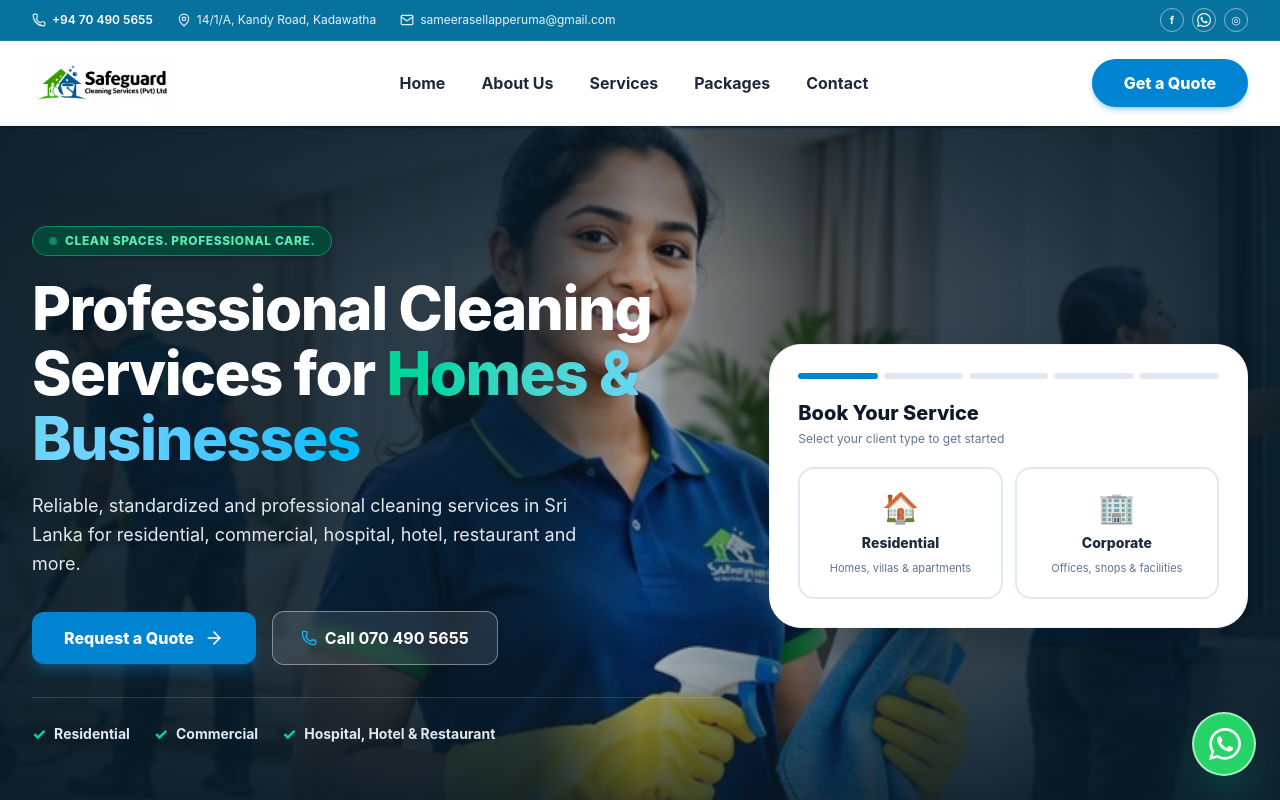
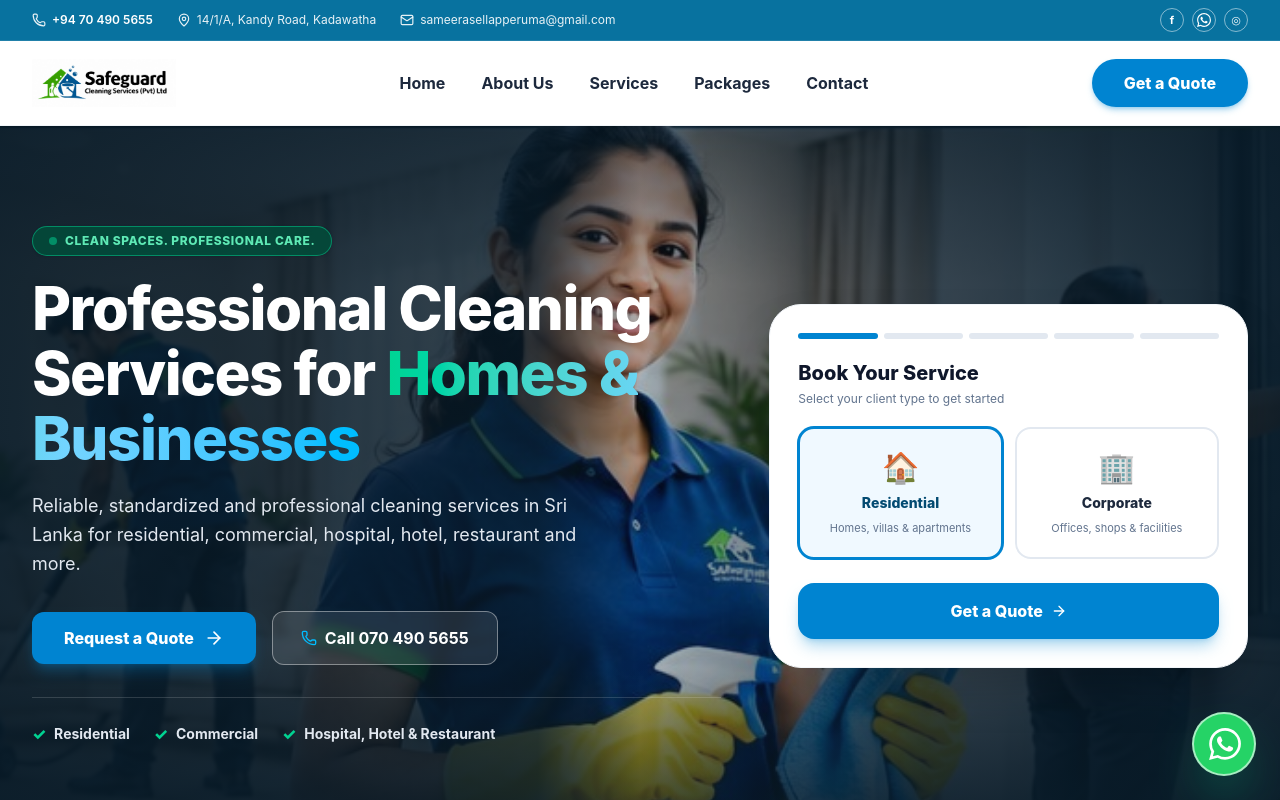
Before and after one commit to ChaminduYasintha/safegurd, a React (Vite) app: page / in a window 1280 px wide. Shown: the top 800 px of the page. Built offline with nearby package versions, Linux system fonts and the light colour scheme.

Commit message:
Remove Send via WhatsApp button from Hero calculator and add Get a Quote button to first view

```diff
--- a/src/components/Hero.jsx
+++ b/src/components/Hero.jsx
@@ -1,5 +1,5 @@
 import { useState } from 'react'
-import { ArrowRight, Phone, ChevronLeft, Send, CheckCircle2, MapPin, AlertCircle } from 'lucide-react'
+import { ArrowRight, Phone, ChevronLeft, CheckCircle2, MapPin, AlertCircle } from 'lucide-react'
 import heroBgImg from '../assets/hero_bg.jpg'
 
 /* ─────────────────────────────────────────────
@@ -178,55 +178,12 @@ const FORMS = {
 }
 
 /* ─────────────────────────────────────────────
-   WHATSAPP MESSAGE BUILDER
-───────────────────────────────────────────── */
-
-function buildWhatsAppMessage(category, subService, district, formData, formDef) {
-  const catLabel = category === 'residential' ? 'Residential' : 'Corporate'
-  const subLabel = SUB_SERVICES[category].find(s => s.id === subService)?.label || subService
-
-  const lines = [
-    `📋 *New Quote Request — Safeguard Cleaning Services*`,
-    ``,
-    `*Category:* ${catLabel}`,
-    `*Service:* ${subLabel}`,
-    `*Location / District:* ${district}`,
-    ``,
-  ]
-
-  if (formDef.note) lines.push(`_${formDef.note}_`, ``)
-
-  formDef.fields.forEach(field => {
-    if (field.type === 'pricing-display') {
-      const price = getLongtermPrice(formData.frequency, formData.times, formData.distance)
-      if (price !== null) lines.push(`*${field.label}:* LKR ${price.toLocaleString()}`)
-      return
-    }
-    const val = formData[field.key]
-    if (field.type === 'counter') {
-      lines.push(`*${field.label}:* ${val || 1}`)
-      return
-    }
-    if (!val || val === '') return
-    if (field.type === 'checks') {
-      const checked = Array.isArray(val) ? val.join(', ') : val
-      lines.push(`*${field.label}:* ${checked}`)
-    } else {
-      lines.push(`*${field.label}:* ${val}`)
-    }
-  })
-
-  lines.push(``, `_Sent via safeguardclean.lk_`)
-  return encodeURIComponent(lines.join('\n'))
-}
-
-/* ─────────────────────────────────────────────
    MAIN HERO COMPONENT
 ───────────────────────────────────────────── */
 
 export default function Hero() {
   const [step, setStep]             = useState('category')   // category | location | subservice | form | done
-  const [category, setCategory]     = useState(null)
+  const [category, setCategory]     = useState('residential')
   const [district, setDistrict]     = useState('')
   const [subService, setSubService] = useState(null)
   const [formData, setFormData]     = useState({})
@@ -237,7 +194,12 @@ export default function Hero() {
   const formDef = formKey ? FORMS[formKey] : null
 
   /* helpers */
-  const selectCategory = (id) => { setCategory(id); setStep('location') }
+  const selectCategory = (id) => { setCategory(id) }
+
+  const confirmCategory = () => {
+    if (!category) return
+    setStep('location')
+  }
 
   const confirmLocation = () => {
     if (!district) return
@@ -252,7 +214,7 @@ export default function Hero() {
   }
 
   const goBack = () => {
-    if (step === 'location')    { setCategory(null); setDistrict(''); setStep('category') }
+    if (step === 'location')    { setDistrict(''); setStep('category') }
     if (step === 'subservice')  { setDistrict(''); setStep('location') }
     if (step === 'form')        { setSubService(null); setStep('subservice') }
   }
@@ -273,14 +235,12 @@ export default function Hero() {
 
   const handleSubmit = (e) => {
     e.preventDefault()
-    const msg = buildWhatsAppMessage(category, subService, district, formData, formDef)
-    window.open(`https://wa.me/94704906565?text=${msg}`, '_blank')
     setStep('done')
   }
 
   const reset = () => {
     setStep('category')
-    setCategory(null)
+    setCategory('residential')
     setDistrict('')
     setSubService(null)
     setFormData({})
@@ -377,19 +337,37 @@ export default function Hero() {
                 <>
                   <h3 className="text-xl font-extrabold text-slate-900 mb-1">Book Your Service</h3>
                   <p className="text-xs text-slate-500 mb-5">Select your client type to get started</p>
-                  <div className="grid grid-cols-2 gap-3">
-                    {CATEGORIES.map(cat => (
+                  <div className="grid grid-cols-2 gap-3 mb-6">
+                    {CATEGORIES.map(cat => {
+                      const active = category === cat.id
+                      return (
                         <button
                           key={cat.id}
+                          type="button"
                           onClick={() => selectCategory(cat.id)}
-                        className="flex flex-col items-center gap-2 p-5 rounded-2xl border-2 border-slate-200 hover:border-sky-500 hover:bg-sky-50 transition-all cursor-pointer group"
+                          className={`flex flex-col items-center gap-2 p-5 rounded-2xl border-2 transition-all cursor-pointer group ${
+                            active
+                              ? 'border-sky-600 bg-sky-50 ring-1 ring-sky-600'
+                              : 'border-slate-200 hover:border-sky-500 hover:bg-sky-50'
+                          }`}
                         >
                           <span className="text-3xl">{cat.icon}</span>
-                        <span className="text-sm font-extrabold text-slate-800 group-hover:text-sky-700">{cat.label}</span>
+                          <span className={`text-sm font-extrabold ${active ? 'text-sky-900' : 'text-slate-800 group-hover:text-sky-700'}`}>
+                            {cat.label}
+                          </span>
                           <span className="text-[11px] text-slate-500 text-center leading-snug">{cat.desc}</span>
                         </button>
-                    ))}
+                      )
+                    })}
                   </div>
+                  <button
+                    type="button"
+                    onClick={confirmCategory}
+                    className="w-full py-4 px-4 bg-sky-600 hover:bg-sky-500 text-white font-extrabold rounded-2xl shadow-lg shadow-sky-600/30 hover:shadow-sky-500/50 transition-all flex items-center justify-center gap-2 cursor-pointer hover:-translate-y-0.5 active:translate-y-0"
+                  >
+                    <span>Get a Quote</span>
+                    <ArrowRight className="w-4 h-4" />
+                  </button>
                 </>
               )}
 
@@ -499,7 +477,7 @@ export default function Hero() {
                   {formDef.note && (
                     <p className="text-xs font-semibold text-sky-700 mb-1">{formDef.note}</p>
                   )}
-                  <p className="text-[11px] text-slate-400 mb-4">District: {district} · Send via WhatsApp</p>
+                  <p className="text-[11px] text-slate-400 mb-4">District: {district}</p>
 
                   <form onSubmit={handleSubmit} className="space-y-3 max-h-[370px] overflow-y-auto pr-1">
                     {formDef.fields.map(field => (
@@ -662,10 +640,10 @@ export default function Hero() {
 
                     <button
                       type="submit"
-                      className="w-full py-3.5 px-4 bg-green-600 hover:bg-green-500 text-white font-extrabold rounded-2xl shadow-lg shadow-green-600/30 hover:shadow-green-500/50 transition-all flex items-center justify-center gap-2 cursor-pointer hover:-translate-y-0.5 active:translate-y-0 mt-2"
+                      className="w-full py-3.5 px-4 bg-sky-600 hover:bg-sky-500 text-white font-extrabold rounded-2xl shadow-lg shadow-sky-600/30 hover:shadow-sky-500/50 transition-all flex items-center justify-center gap-2 cursor-pointer hover:-translate-y-0.5 active:translate-y-0 mt-2"
                     >
-                      <Send className="w-4 h-4" />
-                      <span>Send via WhatsApp</span>
+                      <span>Get a Quote</span>
+                      <ArrowRight className="w-4 h-4" />
                     </button>
                   </form>
                 </>
@@ -674,11 +652,21 @@ export default function Hero() {
               {/* ── STEP 5: Done ── */}
               {step === 'done' && (
                 <div className="text-center py-4">
-                  <CheckCircle2 className="w-12 h-12 text-green-500 mx-auto mb-3" />
-                  <h3 className="text-lg font-extrabold text-slate-900 mb-2">Request Sent!</h3>
-                  <p className="text-sm text-slate-500 mb-5 leading-relaxed">
-                    Your quote request has been sent via WhatsApp.<br />We'll get back to you shortly.
+                  <CheckCircle2 className="w-12 h-12 text-emerald-500 mx-auto mb-3" />
+                  <h3 className="text-lg font-extrabold text-slate-900 mb-2">Quote Request Received!</h3>
+                  <p className="text-sm text-slate-500 mb-4 leading-relaxed">
+                    Thank you{formData.name ? `, ${formData.name}` : ''}. Our team will contact you shortly.
                   </p>
+                  <div className="text-left text-xs bg-slate-50 border border-slate-200 rounded-xl p-3.5 mb-5 space-y-1 text-slate-700">
+                    <div><span className="font-bold">Type:</span> {category === 'residential' ? 'Residential' : 'Corporate'}</div>
+                    <div><span className="font-bold">District:</span> {district}</div>
+                    {formDef && <div><span className="font-bold">Package:</span> {formDef.title}</div>}
+                    {formDef?.isLongTerm && getLongtermPrice(formData.frequency, formData.times, formData.distance) !== null && (
+                      <div className="pt-1 text-sky-700 font-extrabold">
+                        Estimated Rate: LKR {getLongtermPrice(formData.frequency, formData.times, formData.distance).toLocaleString()}
+                      </div>
+                    )}
+                  </div>
                   <button
                     onClick={reset}
                     className="w-full py-3 bg-sky-600 hover:bg-sky-500 text-white font-bold rounded-2xl transition-all cursor-pointer"
```
Lines whose indentation alone changed are shown as unchanged.
